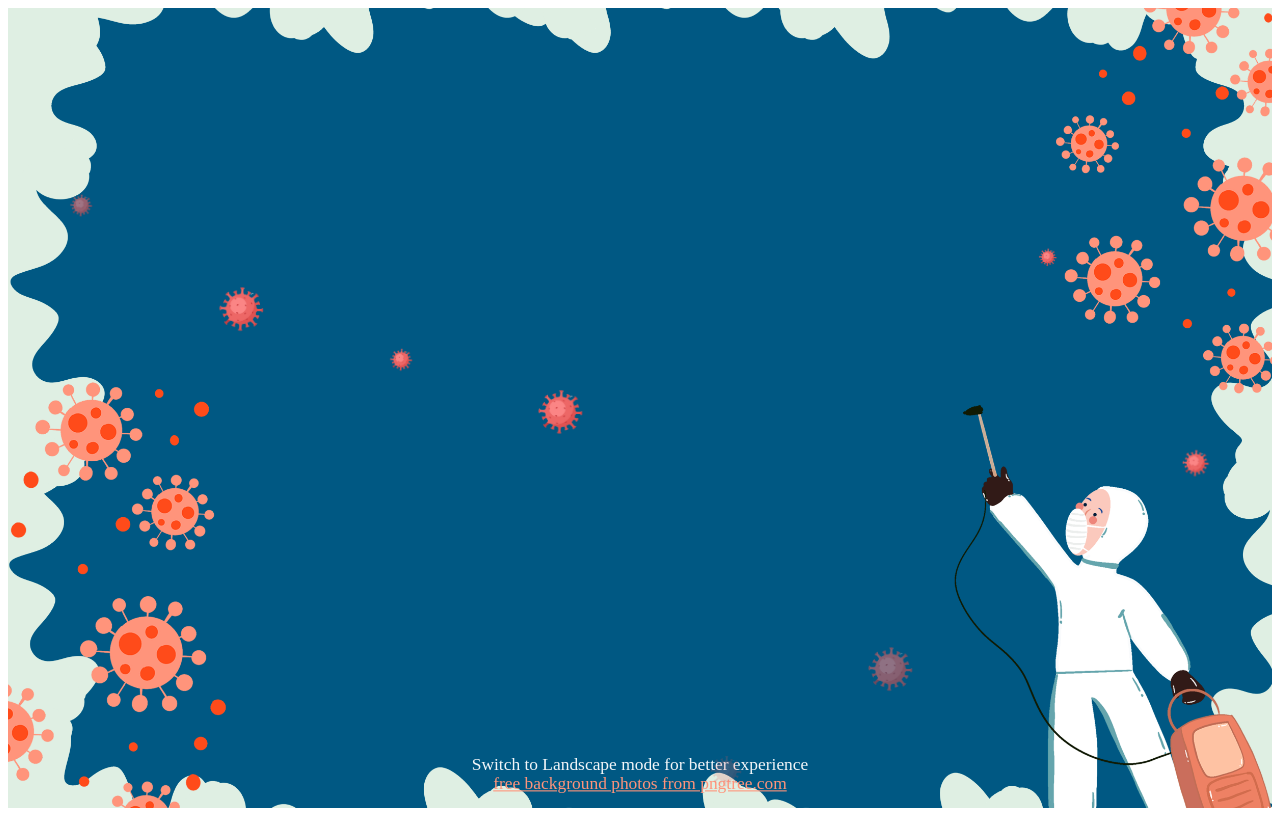
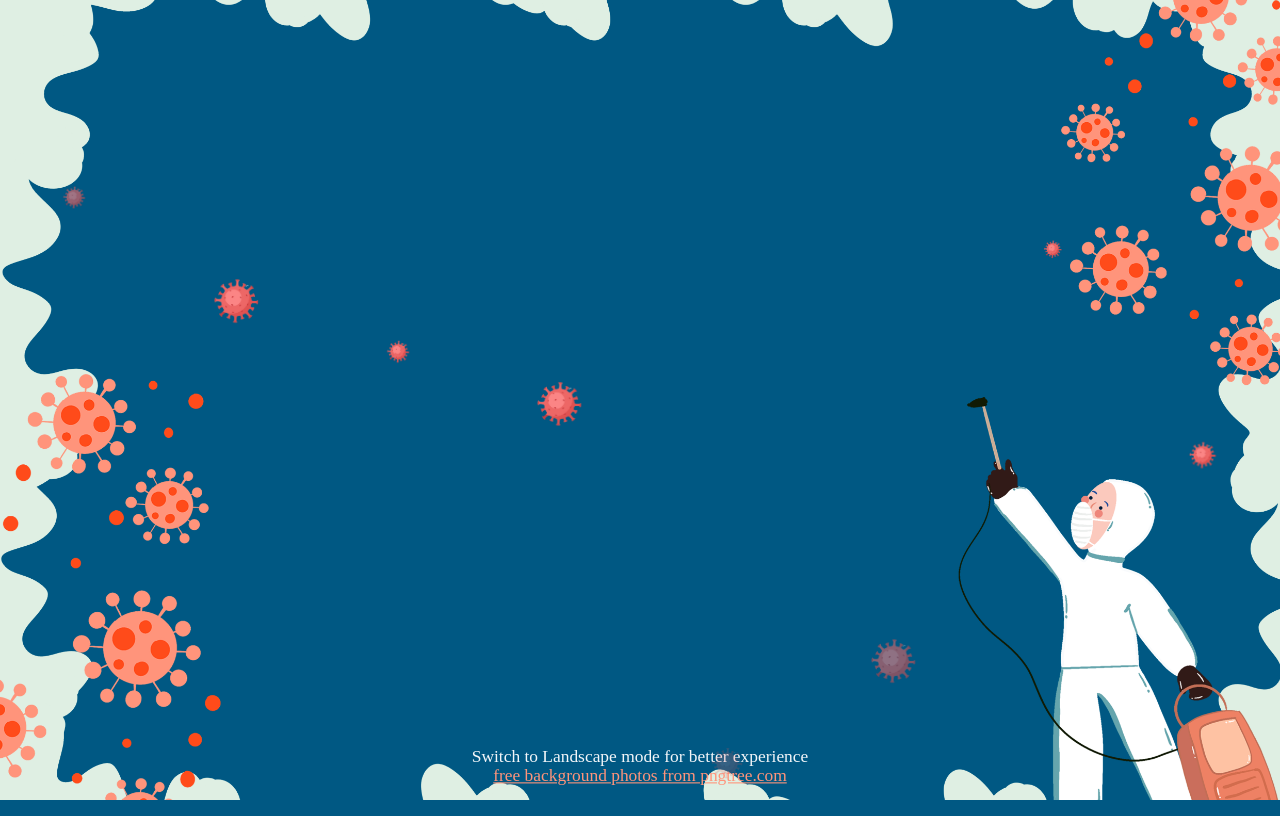
Before and after one commit to pavan-kalyan-adusumalli/costatus, a Django app: page / in a window 1280 px wide. Run offline with Django 3.2, Linux system fonts and the light colour scheme; some libraries are stand-ins or nearby versions.

Commit message:
Update style.css

```diff
--- a/covidcases/static/style.css
+++ b/covidcases/static/style.css
@@ -1,5 +1,11 @@
 body{
     text-align: center;
+    margin: 0px;
+    padding: 0px;
+}
+
+#logo{
+    animation: float 1s infinite;
 }
 
 #back{
@@ -17,7 +23,7 @@ body{
     margin-right: auto;
      */
     float: left;
-    margin-top: 4%;
+    /* margin-top: 4%; */
     margin-left: 18%;
     width:60%;
 }
@@ -105,6 +111,7 @@ body{
     animation: float 1s infinite;
 }
 
+
 @keyframes float{
     /* 0%{
         bottom: 0px;
```
